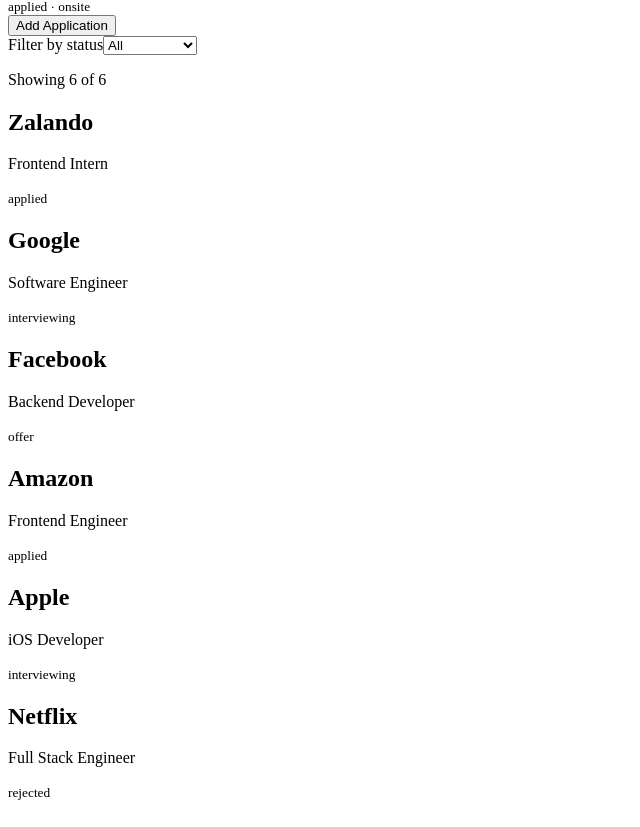
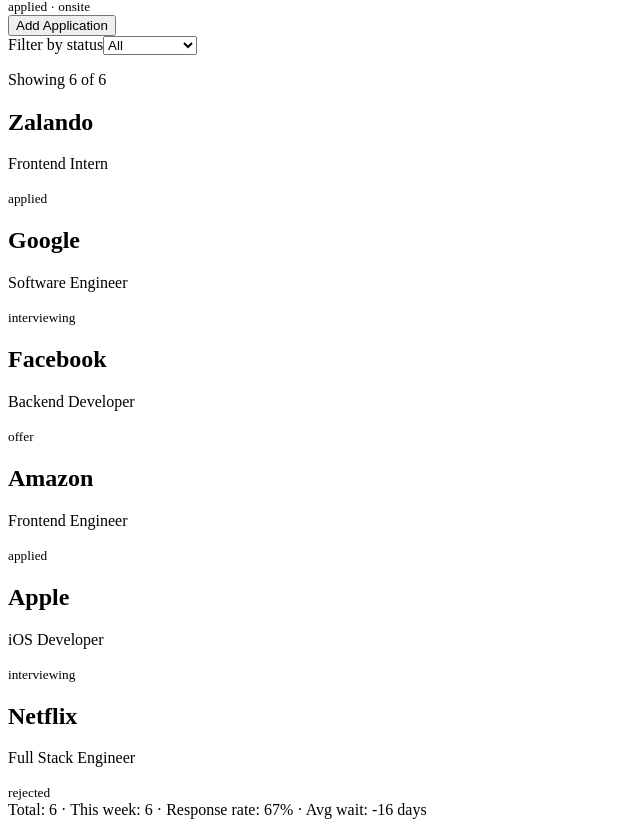
Before and after one commit to fighttting/job-radarrrr, a React (Vite) app: page / in a window 1280 px wide. Shown: the part 330-1157 px from the top of the page, without its empty margins (0-640 px from the left). Built offline with nearby package versions, Linux system fonts and the light colour scheme.

Commit message:
feat: add useStats hook and stats bar

```diff
--- a/public/applications.json
+++ b/public/applications.json
@@ -3,36 +3,42 @@
     "id": 1,
     "company": "Zalando",
     "role": "Frontend Intern",
-    "status": "applied"
+    "status": "applied",
+    "appliedDate": "2026-09-18"
   },
   {
     "id": 2,
     "company": "Google",
     "role": "Software Engineer",
-    "status": "interviewing"
+    "status": "interviewing",
+    "appliedDate": "2026-09-08"
   },
   {
     "id": 3,
     "company": "Facebook",
     "role": "Backend Developer",
-    "status": "offer"
+    "status": "offer",
+    "appliedDate": "2026-08-28"
   },
   {
     "id": 4,
     "company": "Amazon",
     "role": "Frontend Engineer",
-    "status": "applied"
+    "status": "applied",
+    "appliedDate": "2026-09-19"
   },
   {
     "id": 5,
     "company": "Apple",
     "role": "iOS Developer",
-    "status": "interviewing"
+    "status": "interviewing",
+    "appliedDate": "2026-09-15"
   },
   {
     "id": 6,
     "company": "Netflix",
     "role": "Full Stack Engineer",
-    "status": "rejected"
+    "status": "rejected",
+    "appliedDate": "2026-09-01"
   }
 ]
--- a/src/App.jsx
+++ b/src/App.jsx
@@ -1,14 +1,19 @@
+import { StrictMode } from "react";
 import { createRoot } from "react-dom/client";
+import Stats from "./Stats";
 import NewApplication from "./NewApplication";
 import ApplicationList from "./ApplicationList";
 
 const App = () => {
   return (
+    <StrictMode>
     <div>
-      <h1 className="logo">Job Radar</h1>
+      <h1 className="logo">Job Radar --lets goooo^^</h1>
       <NewApplication />
       <ApplicationList />
+      <Stats />
     </div>
+    </StrictMode>
   );
 };
 
--- /dev/null
+++ b/src/Stats.jsx
@@ -0,0 +1,21 @@
+import { useStats } from "./useStats";
+
+export default function Stats() {
+  const stats = useStats();
+
+  if (!stats) {
+    return <p>Loading stats…</p>;
+  }
+
+  return (
+    <div className="stats">
+      <span>Total: {stats.total}</span>
+      {" · "}
+      <span>This week: {stats.thisWeek}</span>
+      {" · "}
+      <span>Response rate: {stats.responseRate}%</span>
+      {" · "}
+      <span>Avg wait: {stats.avgWaitDays} days</span>
+    </div>
+  );
+}
--- /dev/null
+++ b/src/useStats.js
@@ -0,0 +1,50 @@
+import { useState, useEffect, useDebugValue } from "react";
+
+const DAY = 24 * 60 * 60 * 1000;
+
+function computeStats(applications) {
+  const now = Date.now();
+  const total = applications.length;
+
+  const thisWeek = applications.filter(
+    (app) => now - new Date(app.appliedDate).getTime() < 7 * DAY,
+  ).length;
+
+  // "applied" means still waiting; anything else means they got back to you
+  const answered = applications.filter(
+    (app) => app.status !== "applied",
+  ).length;
+  const responseRate = total === 0 ? 0 : Math.round((answered / total) * 100);
+
+  const waiting = applications.filter((app) => app.status === "applied");
+  const avgWaitDays =
+    waiting.length === 0
+      ? 0
+      : Math.round(
+          waiting.reduce(
+            (sum, app) =>
+              sum + (now - new Date(app.appliedDate).getTime()) / DAY,
+            0,
+          ) / waiting.length,
+        );
+
+  return { total, thisWeek, responseRate, avgWaitDays };
+}
+
+export const useStats = () => {
+  const [stats, setStats] = useState(null);
+
+  useDebugValue(stats ? `${stats.total} applications` : "Loading...");
+
+  useEffect(() => {
+    async function fetchStats() {
+      const response = await fetch("/applications.json");
+      const applications = await response.json();
+      setStats(computeStats(applications));
+    }
+
+    fetchStats();
+  }, []);
+
+  return stats;
+};
```
